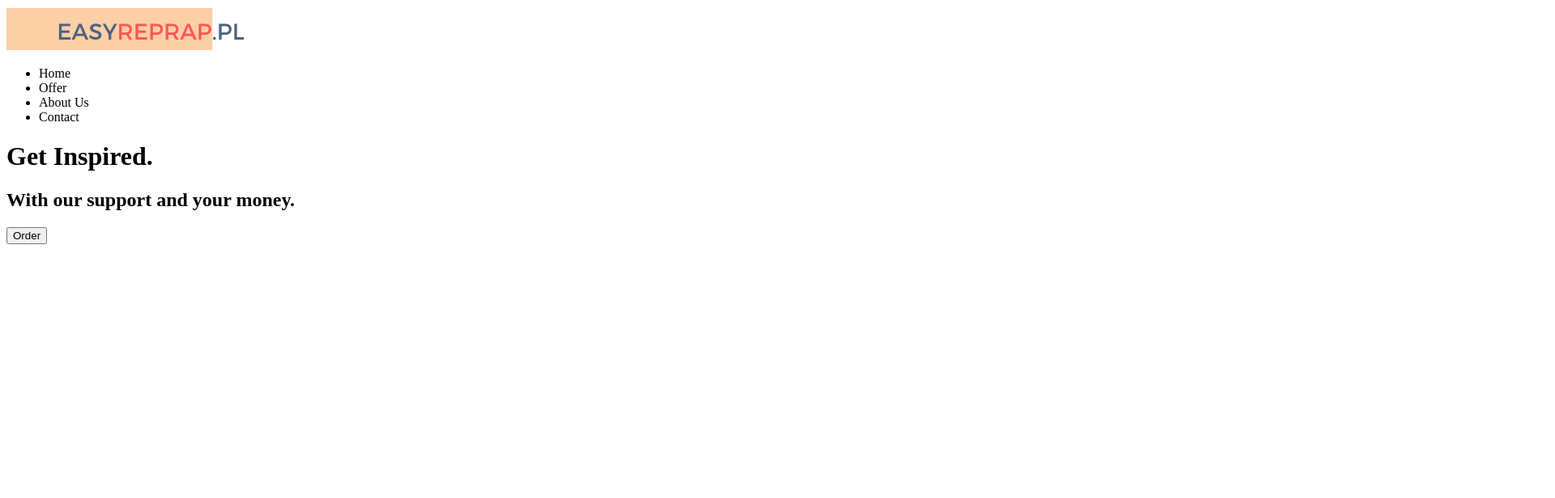
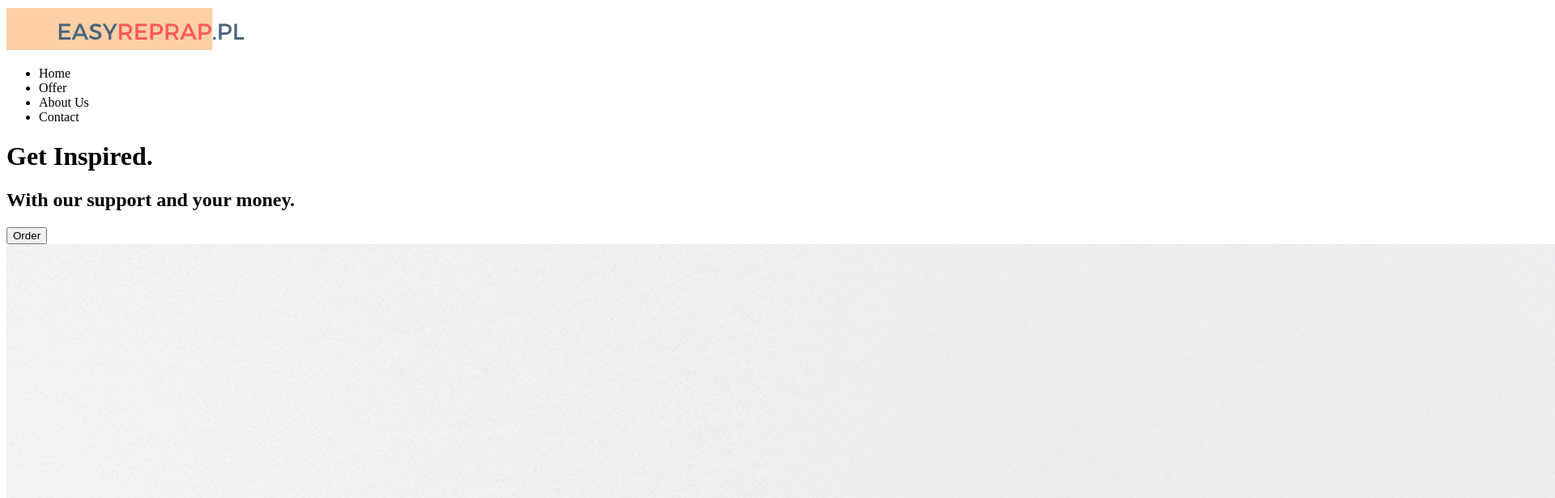
Before and after one commit to fredator88/website1-test-repository, a plain HTML site: page index.html in a window 1280 px wide. Shown: the top 616 px of the page at 81% size, 1920 px wide, since content can reach past the window. Drawn offline with Linux system fonts and the light colour scheme.

Commit message:
Add hero image

```diff
--- a/index.html
+++ b/index.html
@@ -19,6 +19,7 @@
         <h1>Get Inspired.</h1>
         <h2>With our support and your money.</h2>
         <button>Order</button>
+        <img class="hero_img" src="gfx/hero.jpg" alt="">
     </div>
 
 </body>
```
Also changed, not shown: gfx/hero.jpg (added).
